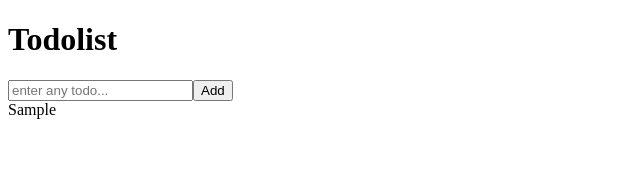
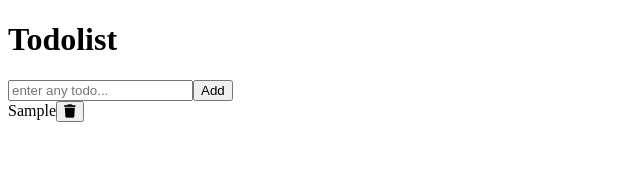
Before and after one commit to AygunHajiyeva/TODOLIST-APP, a React (Create React App) app: page / in a window 1280 px wide. Both pictures are taken after typing "Sample" into the empty fields and a click on the button "Add". Shown: the top 191 px of the page, without its empty margins (0-640 px from the left). Built offline with nearby package versions, Linux system fonts and the light colour scheme.

Commit message:
added delete functionality

```diff
--- a/public/index.html
+++ b/public/index.html
@@ -10,34 +10,17 @@
       content="Web site created using create-react-app"
     />
     <link rel="apple-touch-icon" href="%PUBLIC_URL%/logo192.png" />
-    <!--
-      manifest.json provides metadata used when your web app is installed on a
-      user's mobile device or desktop. See https://developers.google.com/web/fundamentals/web-app-manifest/
-    -->
+
     <link rel="manifest" href="%PUBLIC_URL%/manifest.json" />
-    <!--
-      Notice the use of %PUBLIC_URL% in the tags above.
-      It will be replaced with the URL of the `public` folder during the build.
-      Only files inside the `public` folder can be referenced from the HTML.
 
-      Unlike "/favicon.ico" or "favicon.ico", "%PUBLIC_URL%/favicon.ico" will
-      work correctly both with client-side routing and a non-root public URL.
-      Learn how to configure a non-root public URL by running `npm run build`.
-    -->
+    <script
+      src="https://kit.fontawesome.com/f79ddec6d3.js"
+      crossorigin="anonymous"
+    ></script>
     <title>React App</title>
   </head>
   <body>
     <noscript>You need to enable JavaScript to run this app.</noscript>
     <div id="root"></div>
-    <!--
-      This HTML file is a template.
-      If you open it directly in the browser, you will see an empty page.
-
-      You can add webfonts, meta tags, or analytics to this file.
-      The build step will place the bundled scripts into the <body> tag.
-
-      To begin the development, run `npm start` or `yarn start`.
-      To create a production bundle, use `npm run build` or `yarn build`.
-    -->
   </body>
 </html>
--- a/src/App.js
+++ b/src/App.js
@@ -1,18 +1,22 @@
-import React from 'react'
-import { useState } from 'react'
-import Form from './components/Form'
-import TodoList from './components/TodoList';
-
-
+import React from "react";
+import { useState } from "react";
+import Form from "./components/Form";
+import TodoList from "./components/TodoList";
+import "./App.css";
 
 export default function App() {
-    const [todo, setTodo] = useState("");
-    const [todoList, setTodoList] = useState([]);
+  const [todo, setTodo] = useState("");
+  const [todoList, setTodoList] = useState([]);
   return (
     <div>
-        <h1>Todolist</h1>
-        <Form todo={todo} setTodo={setTodo} todoList={todoList} setTodoList={setTodoList}/>
-        <TodoList  todoList={todoList} setTodoList={setTodoList}/>
+      <h1>Todolist</h1>
+      <Form
+        todo={todo}
+        setTodo={setTodo}
+        todoList={todoList}
+        setTodoList={setTodoList}
+      />
+      <TodoList todo={todo} setTodo={setTodo} todoList={todoList} setTodoList={setTodoList} />
     </div>
-  )
+  );
 }
--- a/src/components/Form.js
+++ b/src/components/Form.js
@@ -13,6 +13,7 @@ export default function Form({ todo, setTodo, todoList, setTodoList }) {
       <input
         type="text"
         placeholder="enter any todo..."
+        required
         value={todo}
         onChange={(e) => setTodo(e.target.value)}
       />
--- a/src/components/TodoList.js
+++ b/src/components/TodoList.js
@@ -1,11 +1,22 @@
-import React from 'react'
+import React from "react";
 
-export default function ({ todoList, setTodoList }) {
+export default function({ todoList, setTodoList }) {
+  const handleDelete = (selectedTodo) => {
+    setTodoList((todoList) =>
+      todoList.filter((item) => item.id !== selectedTodo)
+    );
+  };
+
   return (
     <div>
-        {todoList.map((todo)=>(
-           <div key={todo.id}>{todo.todo}</div>
-        ))}
+      {todoList.map((todo) => (
+        <div key={todo.id}>
+          {todo.todo}
+          <button onClick={() => handleDelete(todo.id)}>
+            <i class="fa-solid fa-trash"></i>
+          </button>
+        </div>
+      ))}
     </div>
-  )
+  );
 }
```
Also changed, not shown: src/App.css (added).
